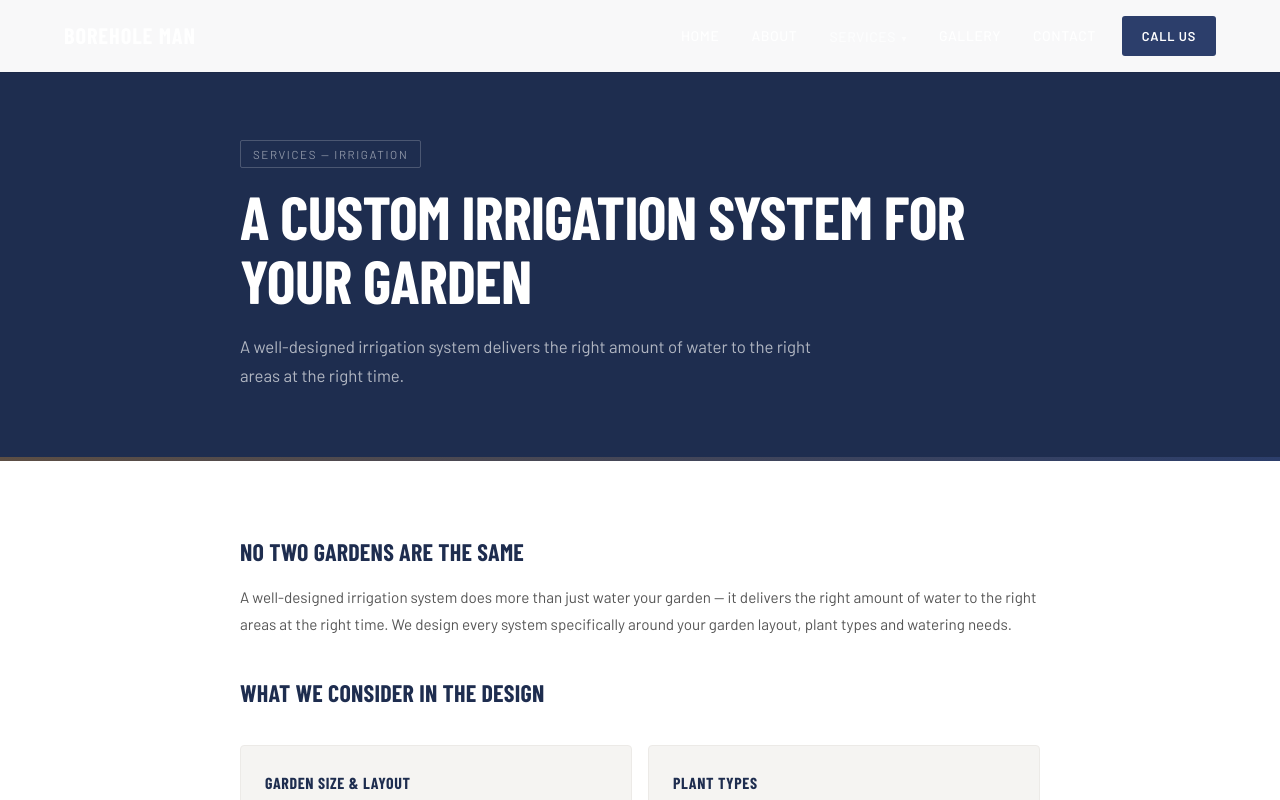
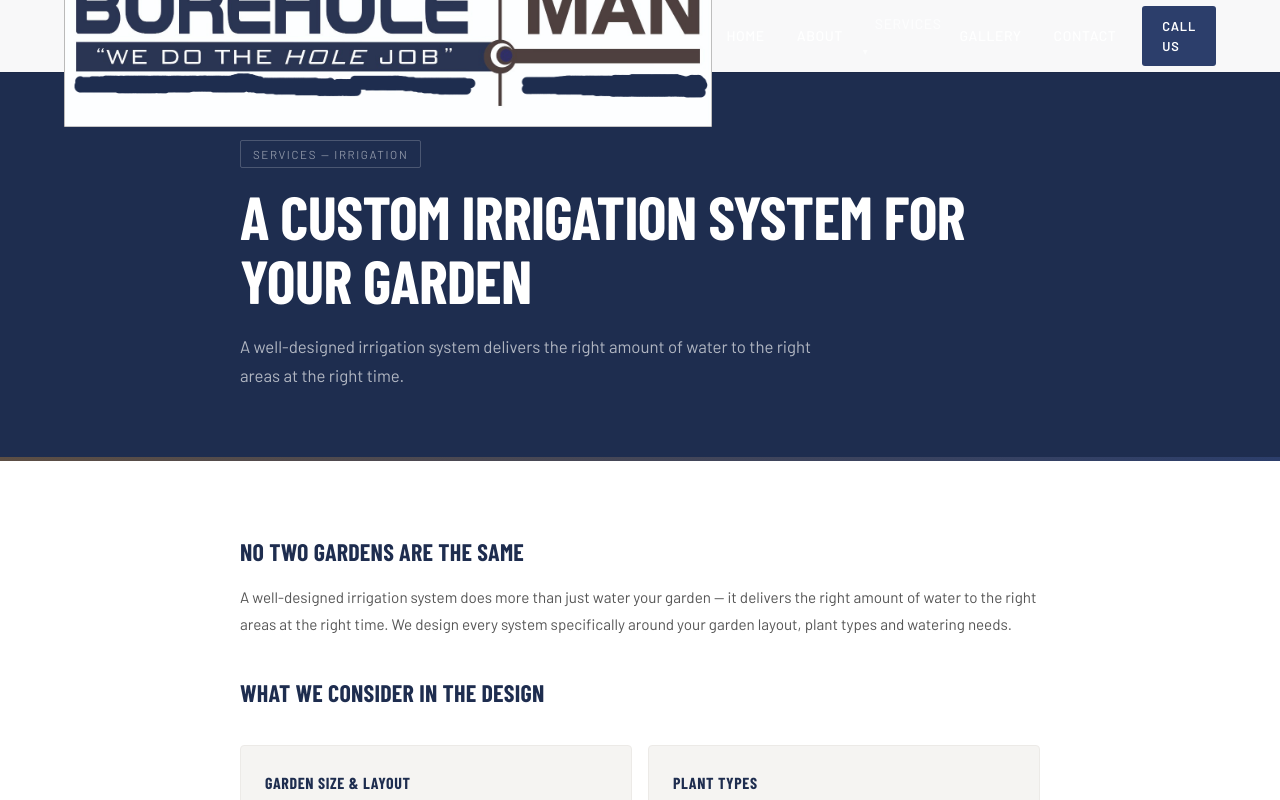
Before and after one commit to BoreholeMan/my-website, a React (Vite) app: page /services/irrigation in a window 1280 px wide. Shown: the top 800 px of the page. Built offline with nearby package versions, Linux system fonts and the light colour scheme; a web font is replaced by a local one.

Commit message:
Update Navbar to use logo image instead of text
Replaced logo text with an image for better branding.

```diff
--- a/src/components/Navbar.jsx
+++ b/src/components/Navbar.jsx
@@ -34,7 +34,7 @@ export default function Navbar() {
     <nav className={`${styles.nav} ${scrolled || !isHome ? styles.solid : ''} ${menuOpen ? styles.solid : ''}`}>
       <div className={styles.inner}>
        <Link to="/" className={styles.logo}>
-  <span className={styles.logoText}>BOREHOLE MAN</span>
+  <img src="/logo.png" alt="Borehole Man" className={styles.logoImg} />
 </Link>
 
         <div className={styles.links}>
```
